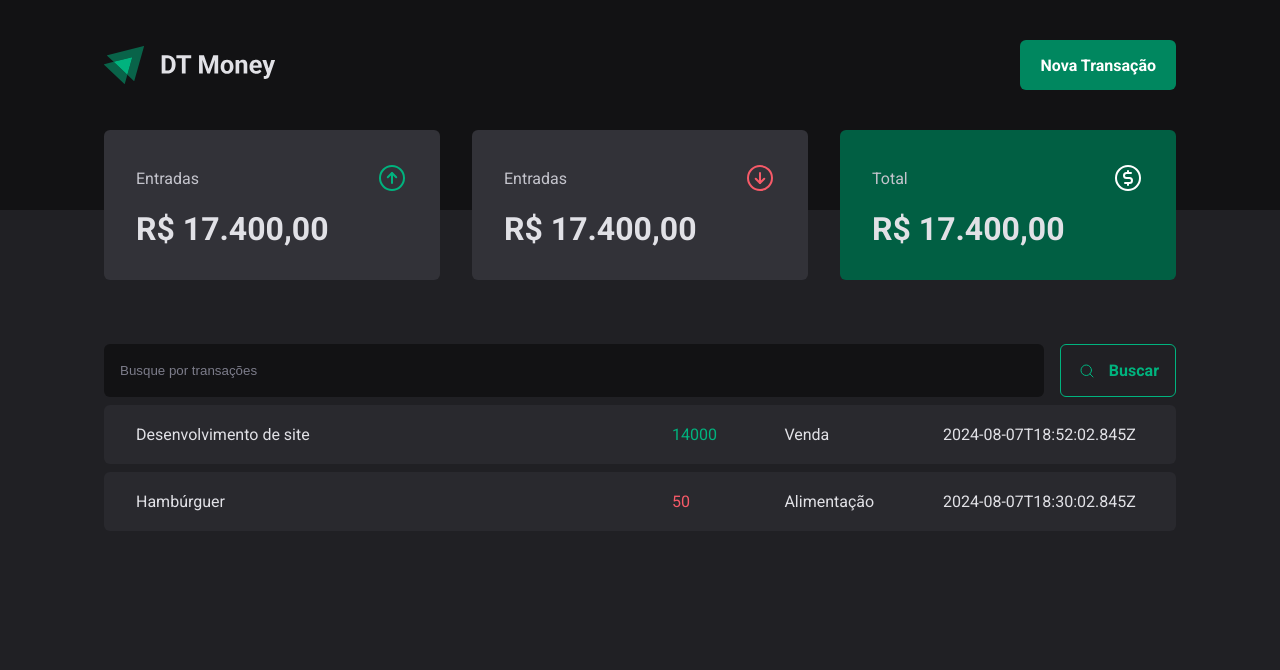
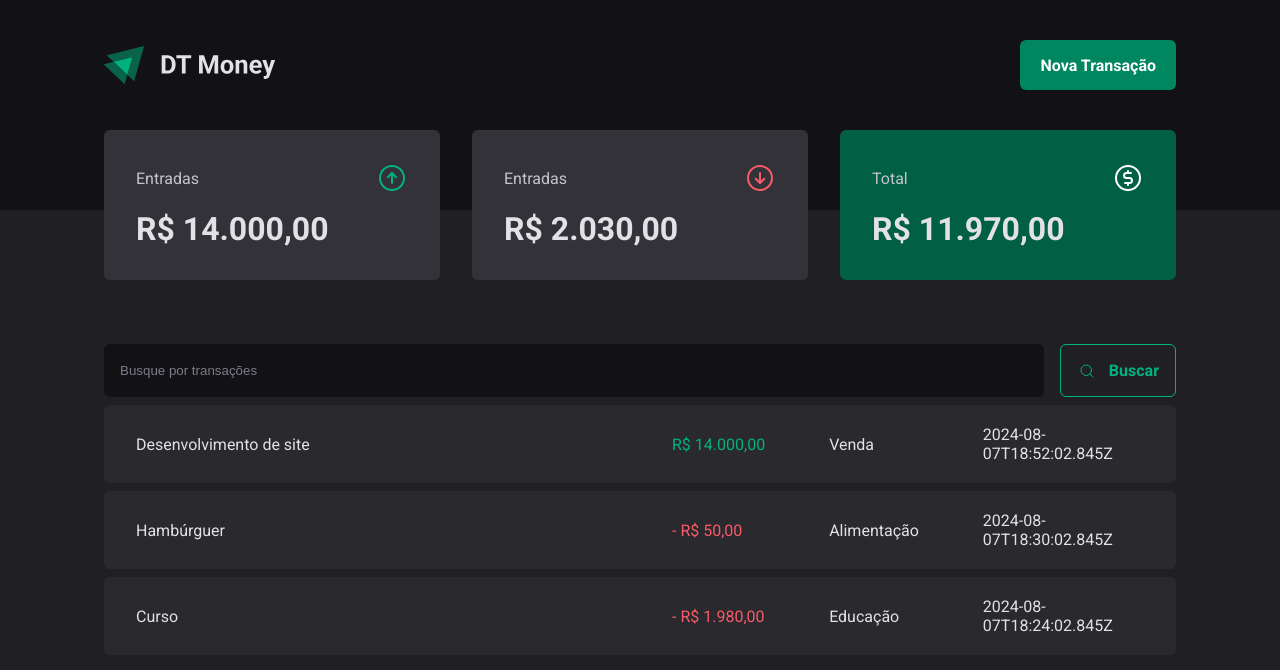
Before and after one commit to tenshiiu/dt-money, a React (Vite) app: page / in a window 1280 px wide. Shown: the top 670 px of the page. Built offline with nearby package versions, Linux system fonts and the light colour scheme; data requests are answered from the project's data file.

Commit message:
Criando contexto, resumo e formato

```diff
--- a/server.json
+++ b/server.json
@@ -8,6 +8,7 @@
             "price": 14000,
             "createdAt": "2024-08-07T18:52:02.845Z"
         },
+
         {
             "id": 2,
             "description": "Hambúrguer",
@@ -15,6 +16,15 @@
             "category": "Alimentação",
             "price": 50,
             "createdAt": "2024-08-07T18:30:02.845Z"
+        },
+
+        {
+            "id": 3,
+            "description": "Curso",
+            "type": "outcome",
+            "category": "Educação",
+            "price": 1980,
+            "createdAt": "2024-08-07T18:24:02.845Z"
         }
     ]
 }
--- a/src/App.tsx
+++ b/src/App.tsx
@@ -1,4 +1,5 @@
 import { ThemeProvider } from "styled-components";
+import { TransactionsProvider } from "./contexts/TransactionsContext";
 import { defaultTheme } from "./styles/themes/default";
 import { GlobalStyle } from "./styles/global";
 import { Transactions } from "./pages/Transactions";
@@ -7,7 +8,9 @@
   return (
     <ThemeProvider theme={defaultTheme}>
       <GlobalStyle/>
+      <TransactionsProvider>
         <Transactions/>
+      </TransactionsProvider>
     </ThemeProvider>
   )
 }
--- a/src/components/Summary/index.tsx
+++ b/src/components/Summary/index.tsx
@@ -1,7 +1,30 @@
+import { useContext } from "react";
 import { SummaryCard, SummaryContainer } from "./styled";
 import { ArrowCircleDown, ArrowCircleUp, CurrencyCircleDollar } from "phosphor-react";
+import { TransactionsContext } from "../../contexts/TransactionsContext";
+import { priceFormatter } from "../../utils/formatter";
 
 export function Summary() {
+    const { transactions } = useContext(TransactionsContext);
+
+    const summary = transactions.reduce(
+        (acc, transaction) => {
+            if (transaction.type == "income") {
+                acc.income += transaction.price;
+                acc.total += transaction.price;
+            } else {
+                acc.outcome += transaction.price;
+                acc.total -= transaction.price;
+            }
+
+            return acc;
+        },
+        {
+            income: 0,
+            outcome: 0,
+            total: 0
+        })
+
     return (
       <SummaryContainer>
 
@@ -11,7 +34,7 @@
                 <ArrowCircleUp size={32} color="#00b37e"/>
             </header>
 
-            <strong>R$ 17.400,00</strong>
+            <strong>{priceFormatter.format(summary.income)}</strong>
         </SummaryCard>
 
         <SummaryCard>
@@ -20,7 +43,7 @@
                 <ArrowCircleDown size={32} color="#f75a68"/>
             </header>
 
-            <strong>R$ 17.400,00</strong>
+            <strong>{priceFormatter.format(summary.outcome)}</strong>
         </SummaryCard>
 
         <SummaryCard variant="green">
@@ -29,7 +52,7 @@
                 <CurrencyCircleDollar size={32} color="#fff"/>
             </header>
 
-            <strong>R$ 17.400,00</strong>
+            <strong>{priceFormatter.format(summary.total)}</strong>
         </SummaryCard>
       </SummaryContainer>
     )
--- /dev/null
+++ b/src/contexts/TransactionsContext.tsx
@@ -0,0 +1,43 @@
+import { createContext, ReactNode } from "react";
+import { useEffect, useState } from "react";
+
+interface Transaction {
+    id: number;
+    description: string;
+    type: "income" | "outcome";
+    price: number;
+    category: string;
+    createdAt: string;
+}
+
+interface TransactionContextType {
+    transactions: Transaction[];
+}
+
+interface TransactionsProviderProps {
+    children: ReactNode;
+}
+
+export const TransactionsContext = createContext({} as TransactionContextType)
+
+export function TransactionsProvider({ children }: TransactionsProviderProps) {
+
+    const [transactions, setTransactions] = useState<Transaction[]>([])
+
+    async function loadTransactions() {
+        const response = await fetch("http://localhost:3000/transactions")
+        const data = await response.json();
+
+        setTransactions(data);
+       }
+
+    useEffect(() => {
+       loadTransactions();
+    }, [])
+
+    return (
+        <TransactionsContext.Provider value={{ transactions }}>
+            {children}
+        </TransactionsContext.Provider>
+    )
+}
--- a/src/pages/Transactions/index.tsx
+++ b/src/pages/Transactions/index.tsx
@@ -1,31 +1,13 @@
-import { useEffect, useState } from "react";
+import { useContext } from "react";
 import { Header } from "../../components/Header";
 import { Summary } from "../../components/Summary";
 import { SearchForm } from "./components/SearchForm/index.tsx";
 import { TransactionsContainer, TransactionsTable, PriceHighLight } from "./styled";
-
-interface Transaction {
-    id: number;
-    description: string;
-    type: "income" | "outcome";
-    price: number;
-    category: string;
-    createdAt: string;
-}
+import { TransactionsContext } from "../../contexts/TransactionsContext.tsx";
+import { priceFormatter } from "../../utils/formatter.ts";
 
 export function Transactions() {
-    const [transactions, setTransactions] = useState<Transaction[]>([])
-
-    async function loadTransactions() {
-        const response = await fetch("http://localhost:3000/transactions")
-        const data = await response.json();
-
-        setTransactions(data);
-       }
-
-    useEffect(() => {
-       loadTransactions();
-    }, [])
+    const { transactions } = useContext(TransactionsContext);
 
     return (
         <div>
@@ -42,7 +24,10 @@
                         <tr key={transaction.id}>
                         <td width="50%">{transaction.description}</td>
                             <td>
-                            <PriceHighLight variant={transaction.type}>{transaction.price}</PriceHighLight>
+                            <PriceHighLight variant={transaction.type}>
+                                {transaction.type == "outcome" && "- "}
+                                {priceFormatter.format(transaction.price)}
+                            </PriceHighLight>
                             </td>
                         <td>{transaction.category}</td>
                         <td>{transaction.createdAt}</td>
--- /dev/null
+++ b/src/utils/formatter.ts
@@ -0,0 +1,6 @@
+export const dateFormatter = new Intl.DateTimeFormat("pt-BR");
+
+export const priceFormatter = new Intl.NumberFormat("pt-BR", {
+    style:"currency",
+    currency:"BRL",
+})
```
